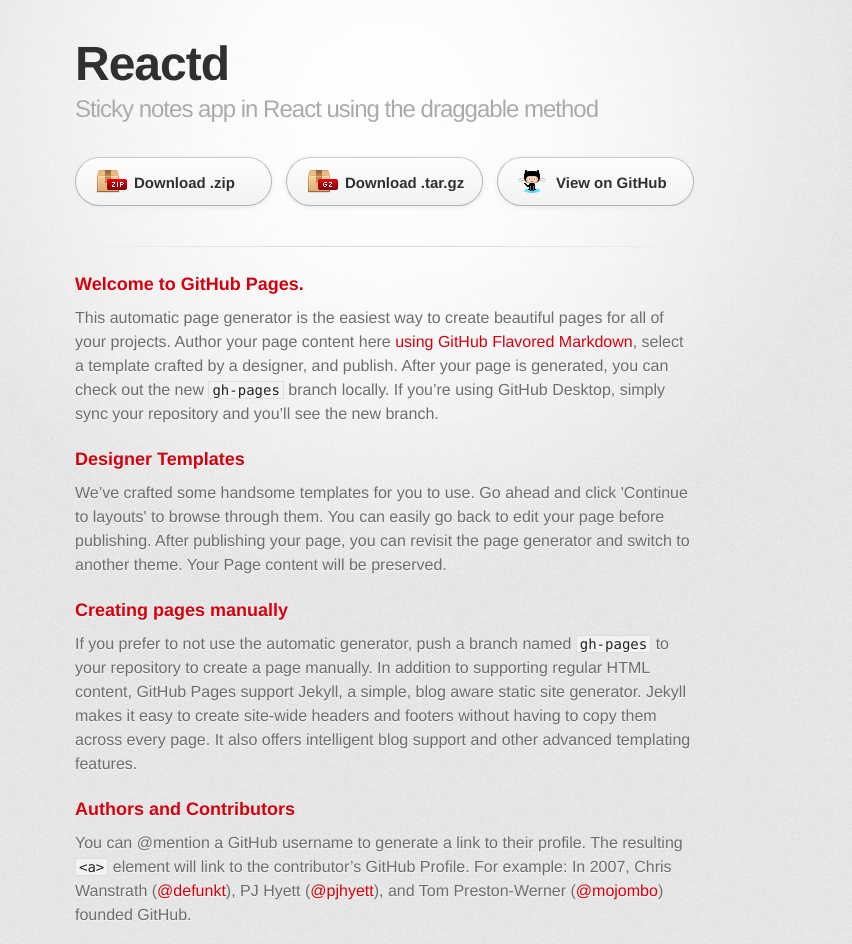
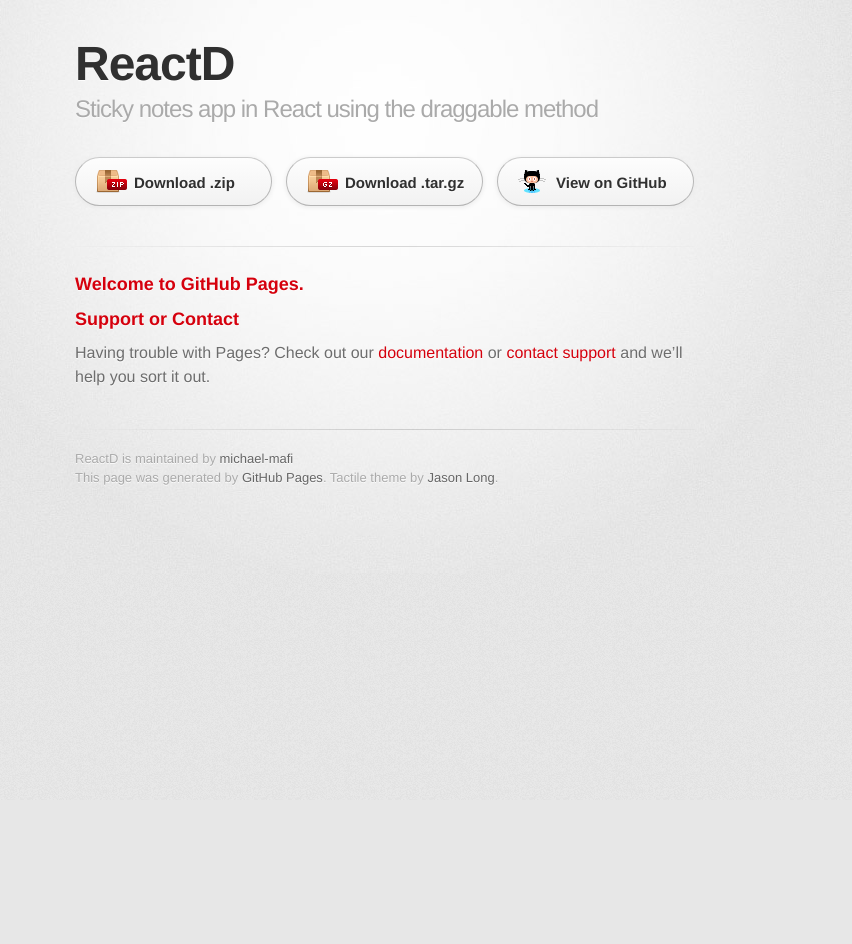
Before and after one commit to michael-mafi/reactD, a plain HTML site: page index.html in a window 1280 px wide. Shown: the top 944 px of the page, without its empty margins (255-1107 px from the left). After the commit the page ends 800 px from the top, so only its background shows below. Drawn offline with Linux system fonts and the light colour scheme; a web font is replaced by a local one.

```diff
--- a/index.html
+++ b/index.html
@@ -10,7 +10,7 @@
     <!--[if lt IE 9]>
     <script src="//html5shiv.googlecode.com/svn/trunk/html5.js"></script>
     <![endif]-->
-    <title>Reactd by michael-mafi</title>
+    <title>ReactD by michael-mafi</title>
   </head>
 
   <body>
@@ -18,7 +18,7 @@
       <div class="inner">
 
         <header>
-          <h1>Reactd</h1>
+          <h1>ReactD</h1>
           <h2>Sticky notes app in React using the draggable method </h2>
         </header>
 
@@ -34,23 +34,6 @@
           <h3>
 <a id="welcome-to-github-pages" class="anchor" href="#welcome-to-github-pages" aria-hidden="true"><span aria-hidden="true" class="octicon octicon-link"></span></a>Welcome to GitHub Pages.</h3>
 
-<p>This automatic page generator is the easiest way to create beautiful pages for all of your projects. Author your page content here <a href="https://guides.github.com/features/mastering-markdown/">using GitHub Flavored Markdown</a>, select a template crafted by a designer, and publish. After your page is generated, you can check out the new <code>gh-pages</code> branch locally. If you’re using GitHub Desktop, simply sync your repository and you’ll see the new branch.</p>
-
-<h3>
-<a id="designer-templates" class="anchor" href="#designer-templates" aria-hidden="true"><span aria-hidden="true" class="octicon octicon-link"></span></a>Designer Templates</h3>
-
-<p>We’ve crafted some handsome templates for you to use. Go ahead and click 'Continue to layouts' to browse through them. You can easily go back to edit your page before publishing. After publishing your page, you can revisit the page generator and switch to another theme. Your Page content will be preserved.</p>
-
-<h3>
-<a id="creating-pages-manually" class="anchor" href="#creating-pages-manually" aria-hidden="true"><span aria-hidden="true" class="octicon octicon-link"></span></a>Creating pages manually</h3>
-
-<p>If you prefer to not use the automatic generator, push a branch named <code>gh-pages</code> to your repository to create a page manually. In addition to supporting regular HTML content, GitHub Pages support Jekyll, a simple, blog aware static site generator. Jekyll makes it easy to create site-wide headers and footers without having to copy them across every page. It also offers intelligent blog support and other advanced templating features.</p>
-
-<h3>
-<a id="authors-and-contributors" class="anchor" href="#authors-and-contributors" aria-hidden="true"><span aria-hidden="true" class="octicon octicon-link"></span></a>Authors and Contributors</h3>
-
-<p>You can @mention a GitHub username to generate a link to their profile. The resulting <code>&lt;a&gt;</code> element will link to the contributor’s GitHub Profile. For example: In 2007, Chris Wanstrath (<a href="https://github.com/defunkt" class="user-mention">@defunkt</a>), PJ Hyett (<a href="https://github.com/pjhyett" class="user-mention">@pjhyett</a>), and Tom Preston-Werner (<a href="https://github.com/mojombo" class="user-mention">@mojombo</a>) founded GitHub.</p>
-
 <h3>
 <a id="support-or-contact" class="anchor" href="#support-or-contact" aria-hidden="true"><span aria-hidden="true" class="octicon octicon-link"></span></a>Support or Contact</h3>
 
@@ -58,7 +41,7 @@
         </section>
 
         <footer>
-          Reactd is maintained by <a href="https://github.com/michael-mafi">michael-mafi</a><br>
+          ReactD is maintained by <a href="https://github.com/michael-mafi">michael-mafi</a><br>
           This page was generated by <a href="https://pages.github.com">GitHub Pages</a>. Tactile theme by <a href="https://twitter.com/jasonlong">Jason Long</a>.
         </footer>
 
```
Also changed, not shown: params.json (+2 -2 lines).
